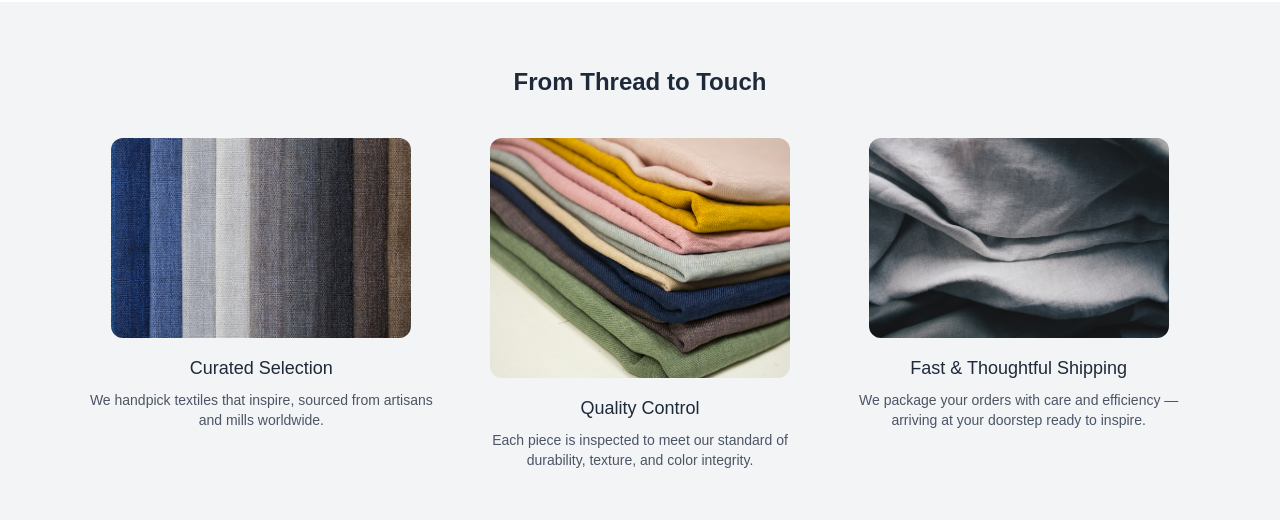
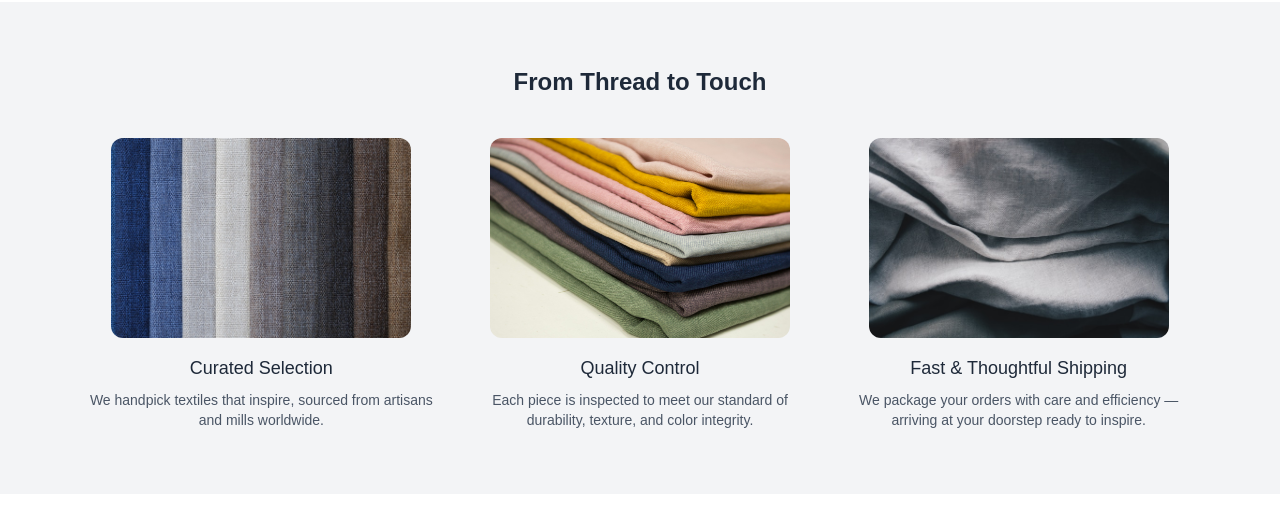
Before and after one commit to shay122990/weave-and-way, a Next.js app: page /about in a window 1280 px wide. Shown: the part 1320-1840 px from the top of the page. Built offline with nearby package versions, Linux system fonts and the light colour scheme; no server answers; the database is empty.

Commit message:
refactored About page to map through features

```diff
--- a/src/app/about/page.tsx
+++ b/src/app/about/page.tsx
@@ -3,6 +3,30 @@
 import Image from "next/image";
 
 export default function About() {
+  const features = [
+    {
+      src: "/about/about-3.jpg",
+      alt: "Fabric selection",
+      title: "Curated Selection",
+      description:
+        "We handpick textiles that inspire, sourced from artisans and mills worldwide.",
+    },
+    {
+      src: "/about/about-4.jpg",
+      alt: "Quality control",
+      title: "Quality Control",
+      description:
+        "Each piece is inspected to meet our standard of durability, texture, and color integrity.",
+    },
+    {
+      src: "/about/about-5.jpg",
+      alt: "Shipping fabric",
+      title: "Fast & Thoughtful Shipping",
+      description:
+        "We package your orders with care and efficiency — arriving at your doorstep ready to inspire.",
+    },
+  ];
+
   return (
     <section className="bg-white text-gray-800">
       <div className="relative w-full h-[400px] md:h-[600px] overflow-hidden">
@@ -22,6 +46,7 @@ export default function About() {
           </h1>
         </div>
       </div>
+
       <div className="max-w-5xl mx-auto px-6 py-16 text-center">
         <h2 className="text-2xl md:text-4xl font-semibold mb-6">
           Weaving Elegance into Every Thread
@@ -33,6 +58,7 @@ export default function About() {
           designer, maker, or visionary, our fabrics bring your ideas to life.
         </p>
       </div>
+
       <div className="grid md:grid-cols-2 gap-12 max-w-6xl mx-auto px-6 pb-20">
         <div>
           <Image
@@ -55,56 +81,26 @@ export default function About() {
           </p>
         </div>
       </div>
+
       <div className="bg-gray-100 py-16">
         <div className="max-w-6xl mx-auto px-6">
           <h3 className="text-xl md:text-2xl font-semibold mb-10 text-center">
             From Thread to Touch
           </h3>
           <div className="grid md:grid-cols-3 gap-8">
-            <div className="text-center">
-              <Image
-                src="/about/about-3.jpg"
-                alt="Fabric selection"
-                width={300}
-                height={200}
-                className="rounded-xl mx-auto mb-4"
-              />
-              <h4 className="font-medium text-lg mb-2">Curated Selection</h4>
-              <p className="text-sm text-gray-600">
-                We handpick textiles that inspire, sourced from artisans and
-                mills worldwide.
-              </p>
-            </div>
-            <div className="text-center">
-              <Image
-                src="/about/about-4.jpg"
-                alt="Quality control"
-                width={300}
-                height={200}
-                className="rounded-xl mx-auto mb-4"
-              />
-              <h4 className="font-medium text-lg mb-2">Quality Control</h4>
-              <p className="text-sm text-gray-600">
-                Each piece is inspected to meet our standard of durability,
-                texture, and color integrity.
-              </p>
-            </div>
-            <div className="text-center">
-              <Image
-                src="/about/about-5.jpg"
-                alt="Shipping fabric"
-                width={300}
-                height={200}
-                className="rounded-xl mx-auto mb-4"
-              />
-              <h4 className="font-medium text-lg mb-2">
-                Fast & Thoughtful Shipping
-              </h4>
-              <p className="text-sm text-gray-600">
-                We package your orders with care and efficiency — arriving at
-                your doorstep ready to inspire.
-              </p>
-            </div>
+            {features.map(({ src, alt, title, description }) => (
+              <div key={alt} className="text-center">
+                <Image
+                  src={src}
+                  alt={alt}
+                  width={300}
+                  height={300}
+                  className="rounded-xl h-[200px] mx-auto mb-4"
+                />
+                <h4 className="font-medium text-lg mb-2">{title}</h4>
+                <p className="text-sm text-gray-600">{description}</p>
+              </div>
+            ))}
           </div>
         </div>
       </div>
```
